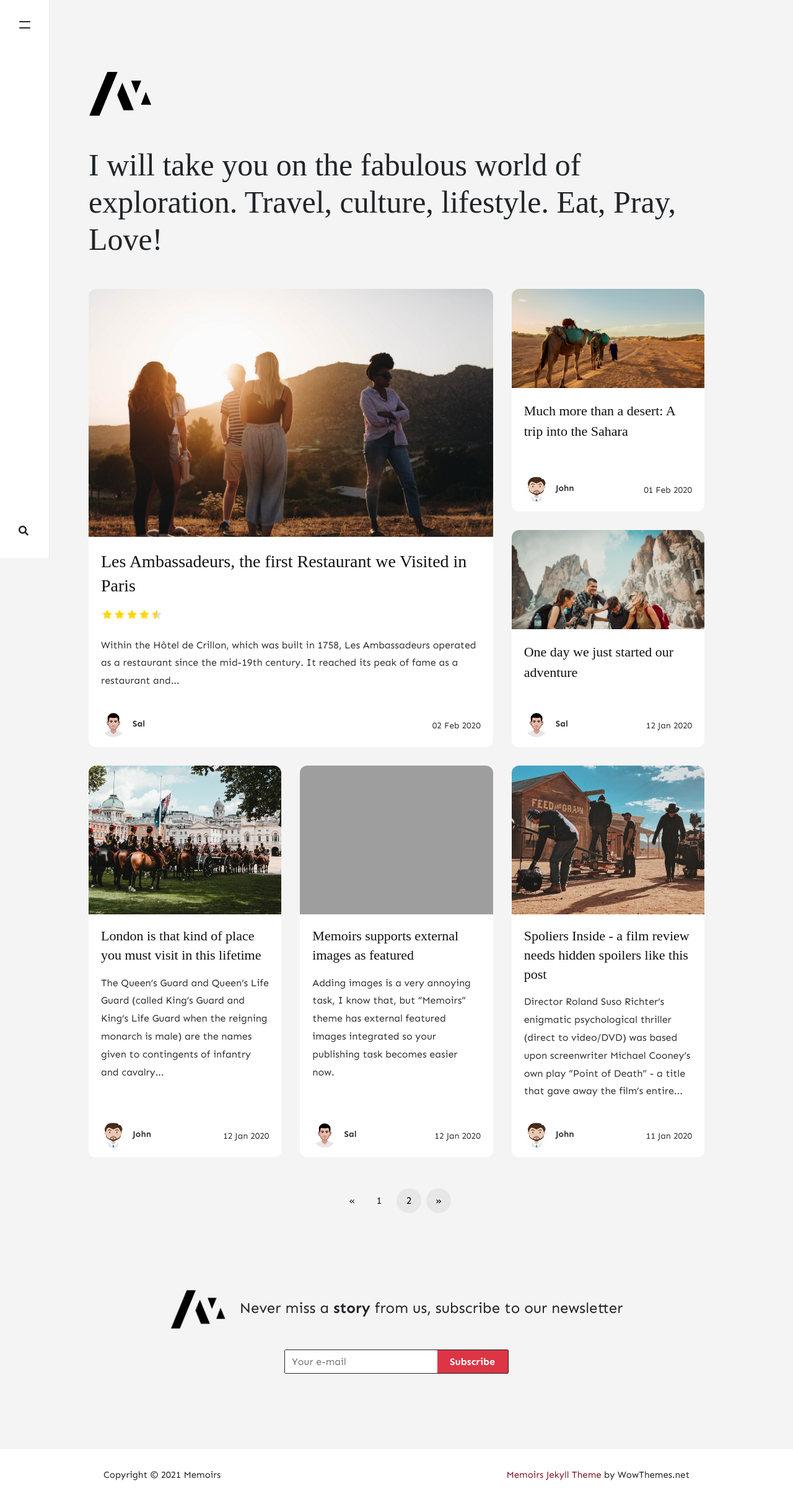
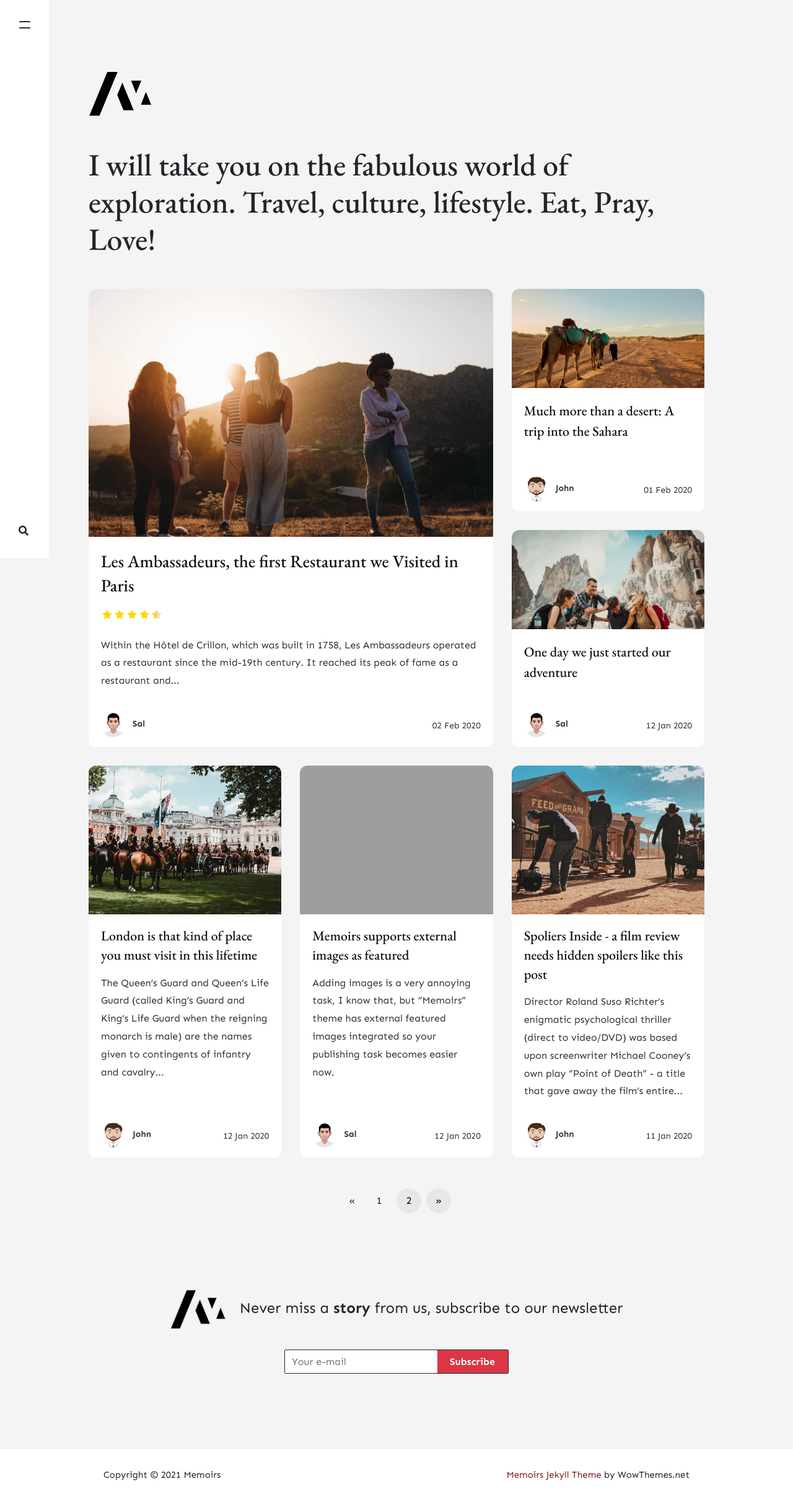
Before and after one commit to stackbit-projects/marvelous-dolphin-13283, a Jekyll site: the page built from index.html, in a window 1280 px wide. Shown: the whole page at 62% size. Built offline with Jekyll 4.4.1, drawn with Linux system fonts in a browser that asks for light colours; nearby versions of some CDN libraries; the list of posts is cut into pages by our own code; comment, search, counter and statistics services are not loaded; grey boxes are pictures that could not be loaded.

Commit message:
default.html: changed

```diff
--- a/_layouts/default.html
+++ b/_layouts/default.html
@@ -35,6 +35,7 @@
 	<!-- defer loading of font and font awesome -->
 	<noscript id="deferred-styles">
 		<link href="https://fonts.googleapis.com/css?family=Sen:400,700&display=swap" rel="stylesheet">
+        <link href="https://fonts.googleapis.com/css2?family=EB+Garamond:ital,wght@0,500;1,500&display=swap" rel="stylesheet">
         <link rel="stylesheet" href="https://use.fontawesome.com/releases/v5.0.13/css/all.css" integrity="sha384-DNOHZ68U8hZfKXOrtjWvjxusGo9WQnrNx2sqG0tfsghAvtVlRW3tvkXWZh58N9jp" crossorigin="anonymous">
 	</noscript>
 
```
